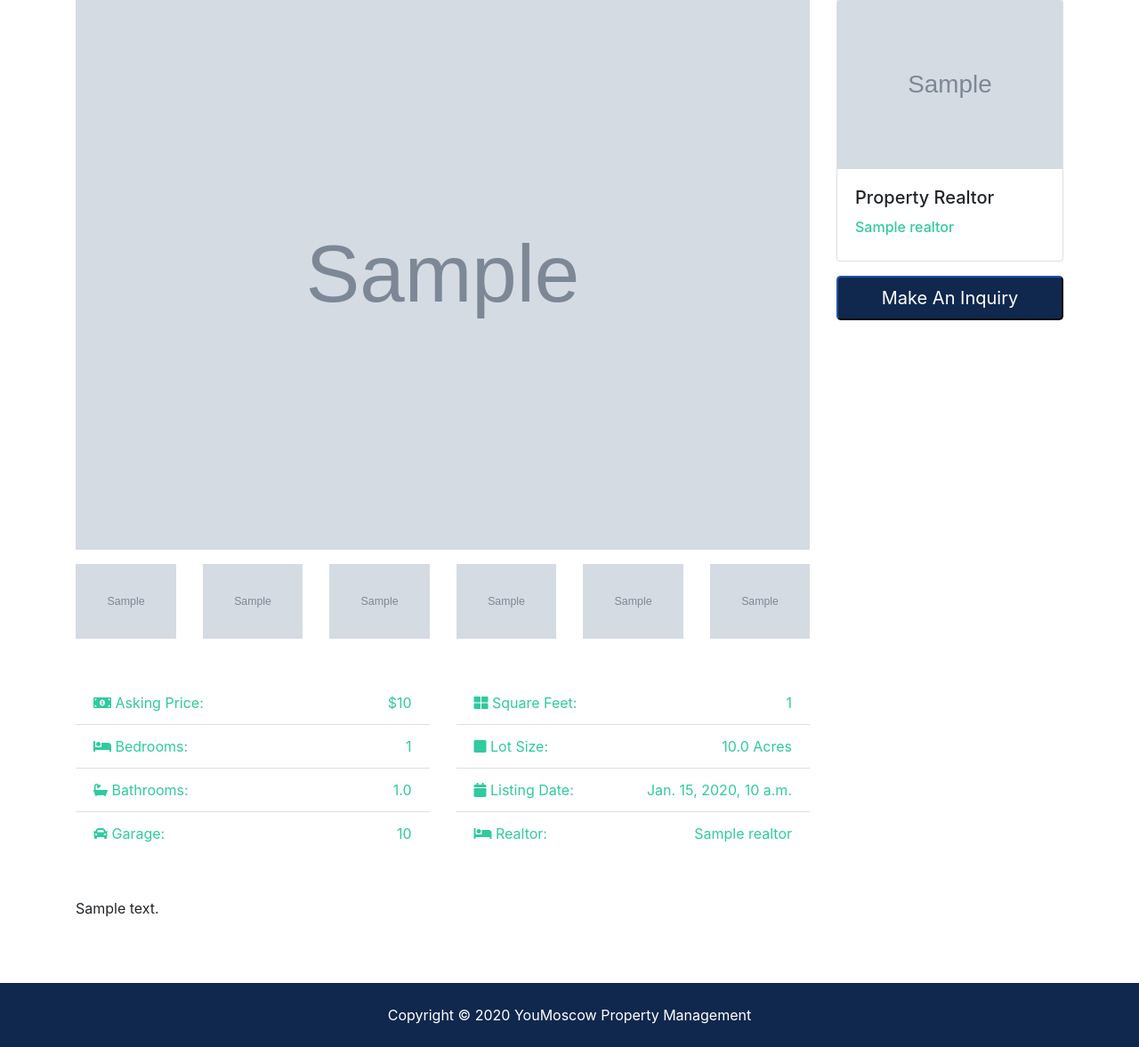
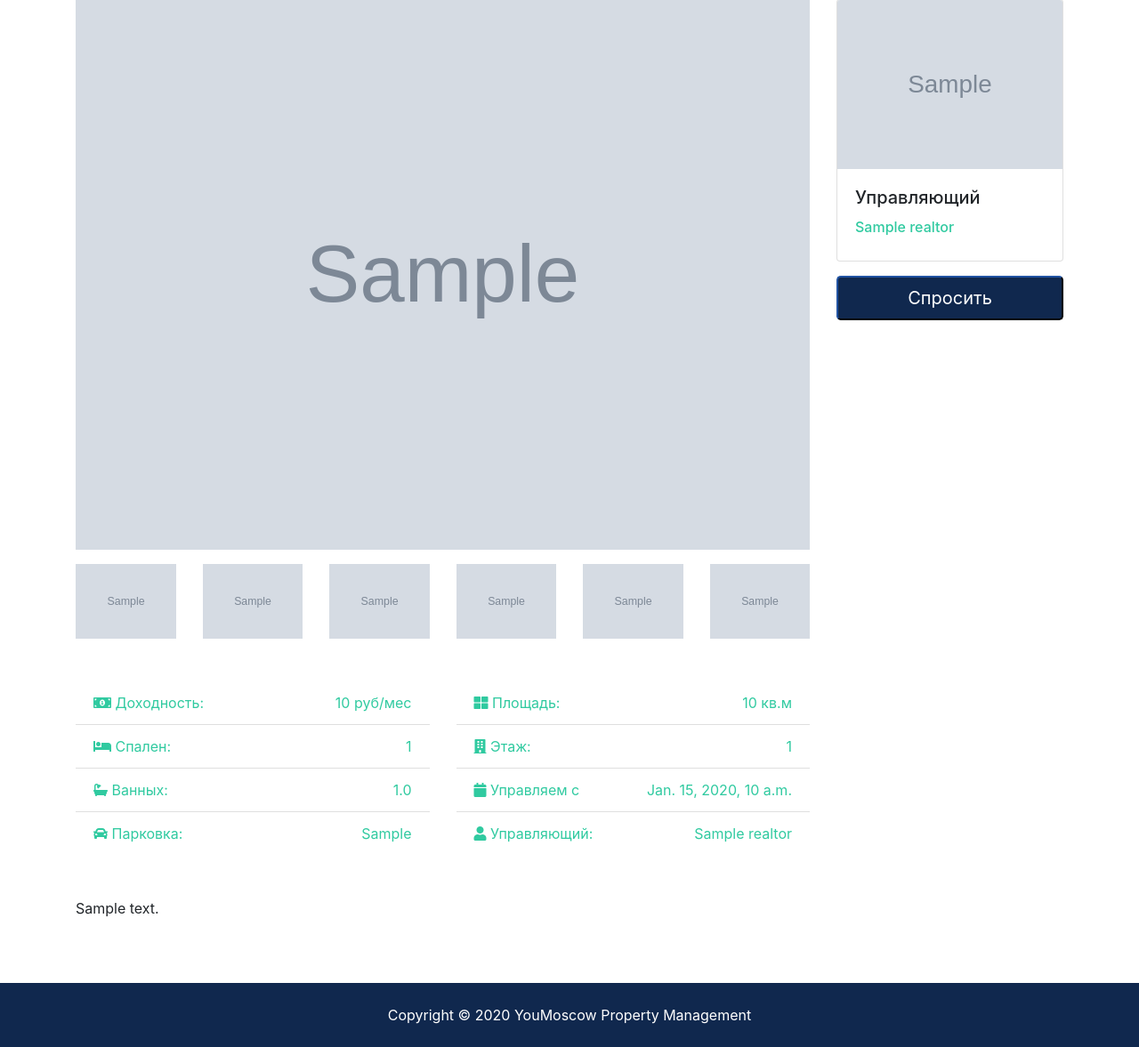
Before and after one commit to svpolonsky/btre_project, a Django app: page /listings/1 in a window 1280 px wide. Shown: the part 512-1689 px from the top of the page at 89% size. Run offline with Django 3.2, Linux system fonts and the light colour scheme; tables that the repository leaves empty hold one stand-in row (values such as "Sample post"); grey boxes marked "Sample" are stand-in pictures; some libraries are stand-ins or nearby versions.

Commit message:
Update Listing

```diff
--- a/listings/models.py
+++ b/listings/models.py
@@ -14,8 +14,11 @@ class Listing(models.Model):
     bedrooms = models.IntegerField()
     bathrooms = models.DecimalField(max_digits=2,decimal_places=1)
     garage = models.IntegerField(default=0)
-    sqft=models.IntegerField()
-    lot_size=models.DecimalField(max_digits=5,decimal_places=1)
+    sqft=models.IntegerField() # depreciated
+    m2_total=models.IntegerField(default=0) # new
+    floor=models.IntegerField(default=0) # new
+    parking = models.CharField(max_length=100, default='') # new
+    lot_size=models.DecimalField(max_digits=5,decimal_places=1) # depreciated
     photo_main=models.ImageField(upload_to='photos/%Y/%m/%d/')
     photo_1=models.ImageField(upload_to='photos/%Y/%m/%d/',blank=True)
     photo_2=models.ImageField(upload_to='photos/%Y/%m/%d/',blank=True)
--- a/templates/listings/listing.html
+++ b/templates/listings/listing.html
@@ -95,20 +95,20 @@
             <div class="col-md-6">
               <ul class="list-group list-group-flush">
                 <li class="list-group-item text-secondary">
-                  <i class="fas fa-money-bill-alt"></i> Asking Price:
-                  <span class="float-right">${{ listing.price | intcomma }}</span>
+                  <i class="fas fa-money-bill-alt"></i> Доходность:
+                  <span class="float-right">{{ listing.price | intcomma }} руб/мес</span>
                 </li>
                 <li class="list-group-item text-secondary">
-                  <i class="fas fa-bed"></i> Bedrooms:
+                  <i class="fas fa-bed"></i> Спален:
                   <span class="float-right">{{ listing.bedrooms }}</span>
                 </li>
                 <li class="list-group-item text-secondary">
-                  <i class="fas fa-bath"></i> Bathrooms:
+                  <i class="fas fa-bath"></i> Ванных:
                   <span class="float-right">{{ listing.bathrooms }}</span>
                 </li>
                 <li class="list-group-item text-secondary">
-                  <i class="fas fa-car"></i> Garage:
-                  <span class="float-right">{{ listing.garage }}
+                  <i class="fas fa-car"></i> Парковка:
+                  <span class="float-right">{{ listing.parking }}
                   </span>
                 </li>
               </ul>
@@ -116,20 +116,20 @@
             <div class="col-md-6">
               <ul class="list-group list-group-flush">
                 <li class="list-group-item text-secondary">
-                  <i class="fas fa-th-large"></i> Square Feet:
-                  <span class="float-right">{{ listing.sqft }}</span>
+                  <i class="fas fa-th-large"></i> Площадь:
+                  <span class="float-right">{{ listing.m2_total }} кв.м</span>
                 </li>
                 <li class="list-group-item text-secondary">
-                  <i class="fas fa-square"></i> Lot Size:
-                  <span class="float-right">{{ listing.lot_size }} Acres
+                  <i class="fas  fa-building"></i> Этаж:
+                  <span class="float-right">{{ listing.floor }}
                   </span>
                 </li>
                 <li class="list-group-item text-secondary">
-                  <i class="fas fa-calendar"></i> Listing Date:
+                  <i class="fas fa-calendar"></i> Управляем с
                   <span class="float-right">{{ listing.list_date }}</span>
                 </li>
                 <li class="list-group-item text-secondary">
-                  <i class="fas fa-bed"></i> Realtor:
+                  <i class="fas fa-user"></i> Управляющий:
                   <span class="float-right">{{ listing.realtor }}
                   </span>
                 </li>
@@ -150,11 +150,11 @@
           <div class="card mb-3">
             <img class="card-img-top" src="{{ listing.realtor.photo.url }}" alt="">
             <div class="card-body">
-              <h5 class="card-title">Property Realtor</h5>
+              <h5 class="card-title">Управляющий</h5>
               <h6 class="text-secondary">{{ listing.realtor }}</h6>
             </div>
           </div>
-          <button class="btn-primary btn-block btn-lg" data-toggle="modal" data-target="#inquiryModal">Make An Inquiry</button>
+          <button class="btn-primary btn-block btn-lg" data-toggle="modal" data-target="#inquiryModal">Спросить</button>
         </div>
       </div>
     </div>
--- a/templates/listings/listings.html
+++ b/templates/listings/listings.html
@@ -54,11 +54,11 @@
                     <div class="col-6">
                       <i class="fas fa-th-large"></i> {{listing.sqft}} кв.м</div>
                     <div class="col-6">
-                      <i class="fas fa-car"></i> Парковка: {{ listing.garage }}</div>
+                      <i class="fas fa-car"></i> Парковка: {{ listing.parking }}</div>
                   </div>
                   <div class="row py-2 text-secondary">
                     <div class="col-6">
-                      <i class="fas fa-bed"></i> Комнат: {{ listing.bedrooms }}</div>
+                      <i class="fas fa-bed"></i> Спален: {{ listing.bedrooms }}</div>
                     <div class="col-6">
                       <i class="fas fa-bath"></i> Ванных: {{ listing.bathrooms }}</div>
                   </div>
```
Also changed, not shown: listings/migrations/0003_listing_m2_total.py (added), listings/migrations/0004_listing_floor.py (added), listings/migrations/0005_listing_parking.py (added).
